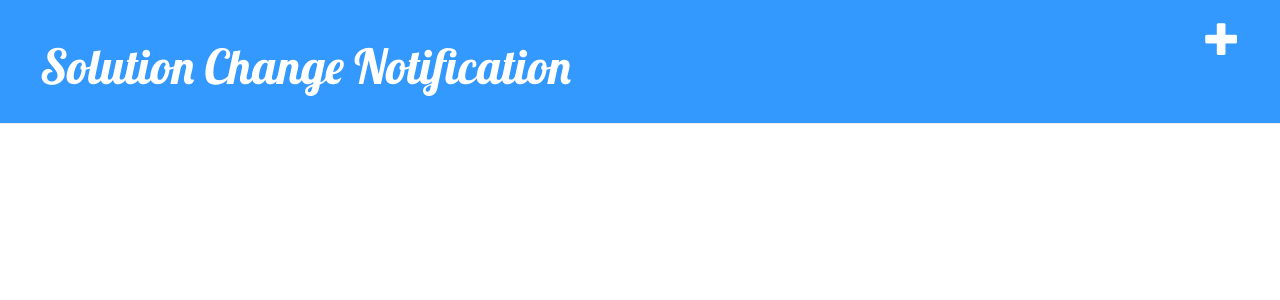
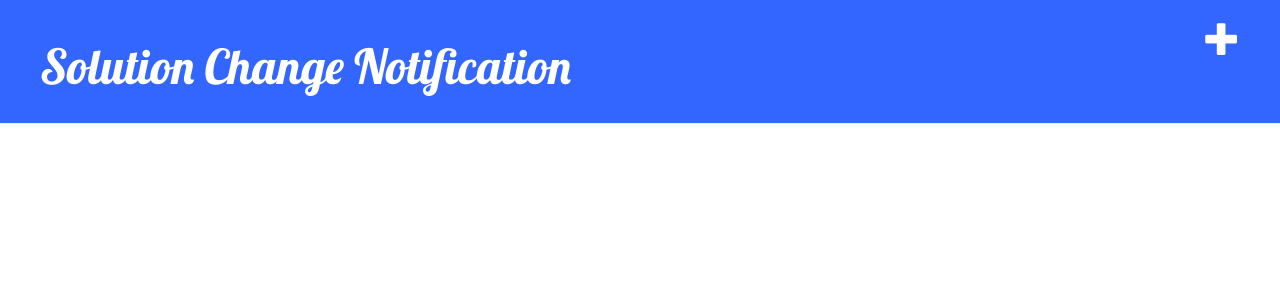
Before and after one commit to RyanBrownley/my-first-blog, a Django app: page / in a window 1280 px wide. Shown: the top 300 px of the page. Run offline with Django 3.2, Linux system fonts and the light colour scheme; data that the repository does not hold is empty; some libraries are stand-ins or nearby versions.

Commit message:
Update colour

```diff
--- a/blog/static/css/blog.css
+++ b/blog/static/css/blog.css
@@ -1,5 +1,5 @@
 .page-header {
-    background-color: #3399ff;
+    background-color: #3366ff;
     margin-top: 0;
     padding: 20px 20px 20px 40px;
 }
```
